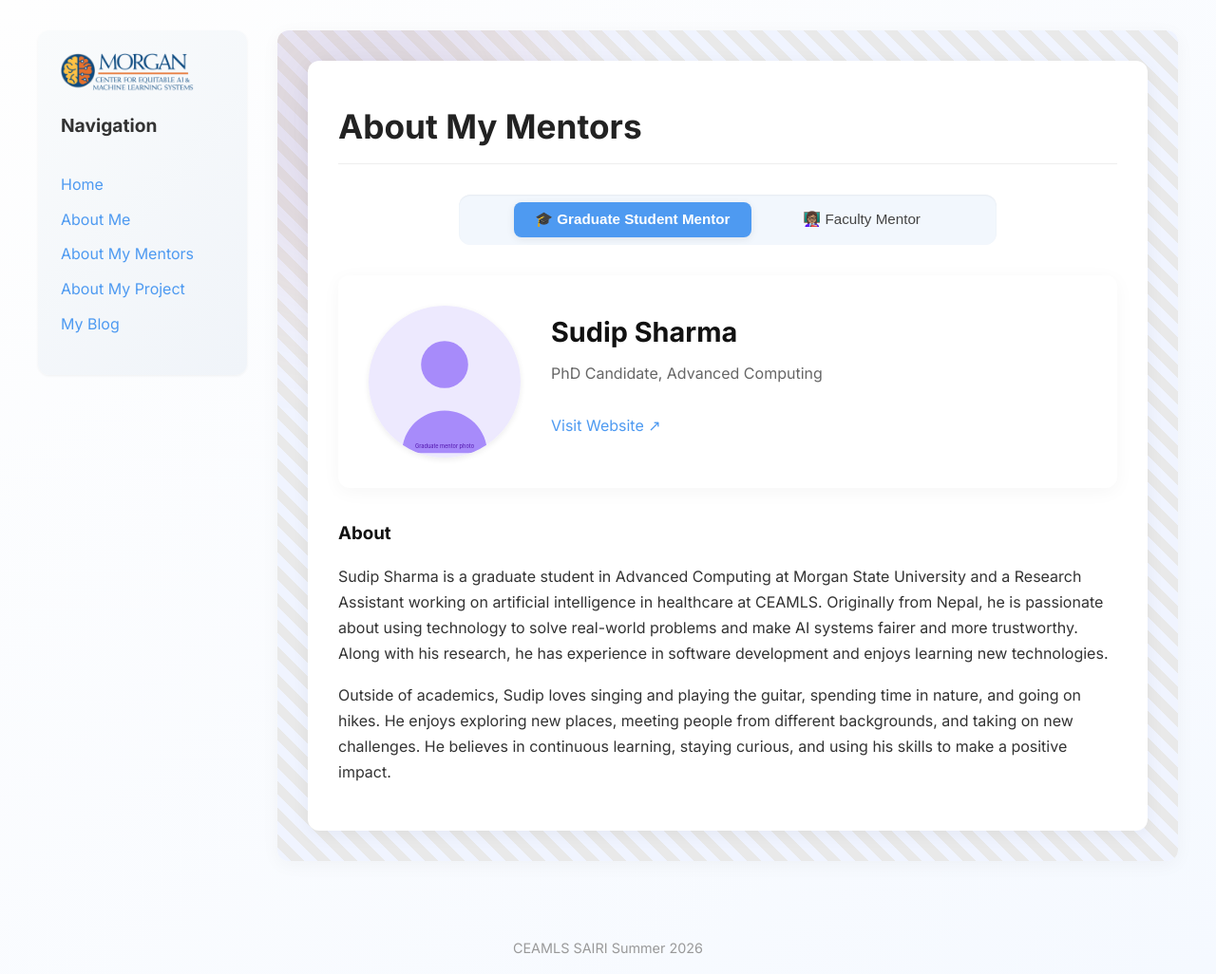
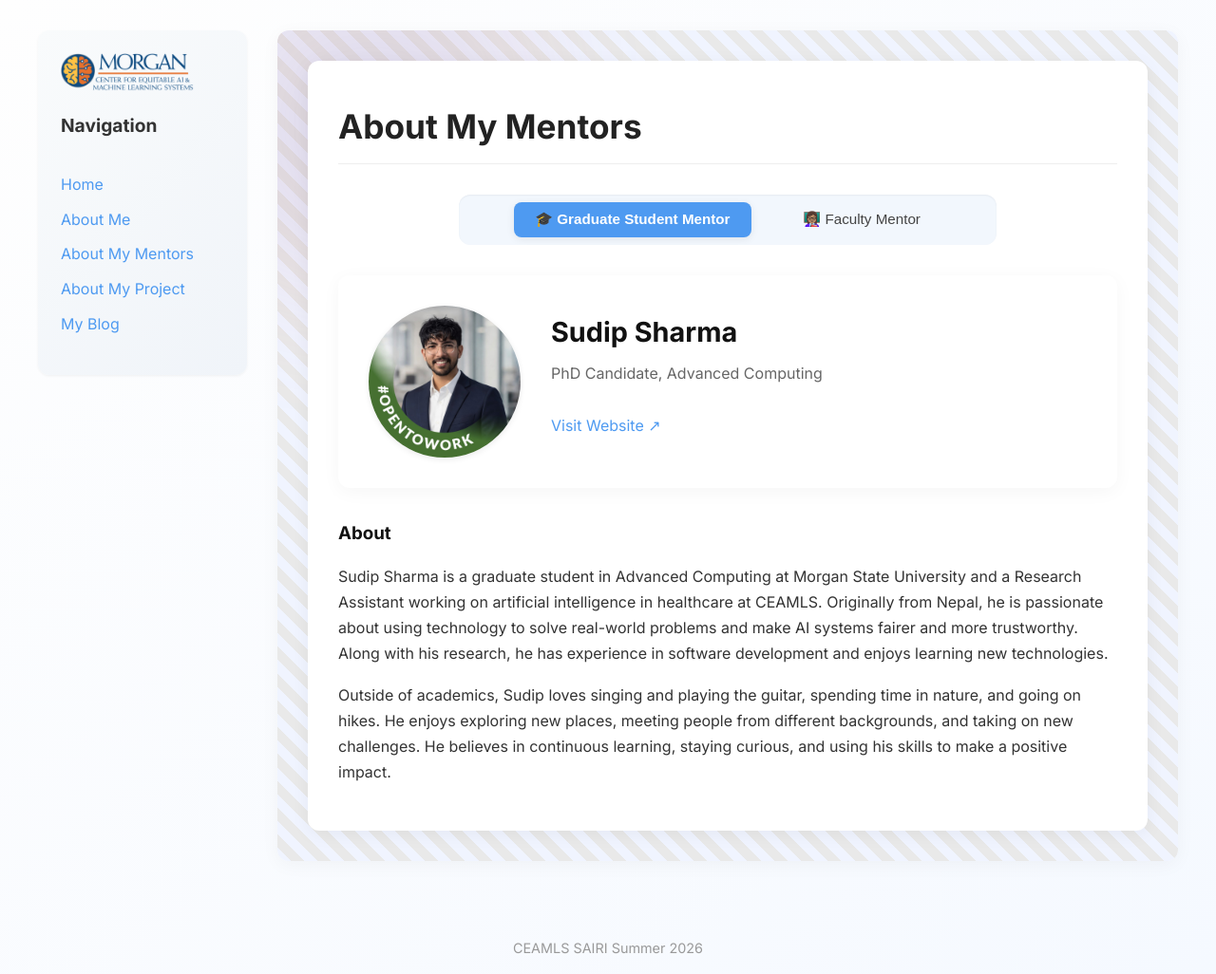
Before and after one commit to BtoBhatta/BtoBhatta, a Jekyll site: the page built from pages/about-my-mentor.md, in a window 1280 px wide. Shown: the whole page at 95% size. Built offline with Jekyll 4.4.1, drawn with Linux system fonts in a browser that asks for light colours.

Commit message:
Update mentor images to use external URLs

```diff
--- a/pages/about-my-mentor.md
+++ b/pages/about-my-mentor.md
@@ -6,7 +6,7 @@
 graduate_mentor:
   name: Sudip Sharma
   title: PhD Candidate, Advanced Computing
-  image: /assets/images/graduate-student-mentor.svg
+  image: https://github.com/BtoBhatta/BtoBhatta/blob/64674bc23677e42132fef21caab6693ec8e1b517/1769530594511.jpg
   website: https://sudipsharma013.com.np
   bio: |
     Sudip Sharma is a graduate student in Advanced Computing at Morgan State University and a Research Assistant working on artificial intelligence in healthcare at CEAMLS. Originally from Nepal, he is passionate about using technology to solve real-world problems and make AI systems fairer and more trustworthy. Along with his research, he has experience in software development and enjoys learning new technologies.
```
Also changed, not shown: other parts of pages/about-my-mentor.md (+1 -1 lines).
